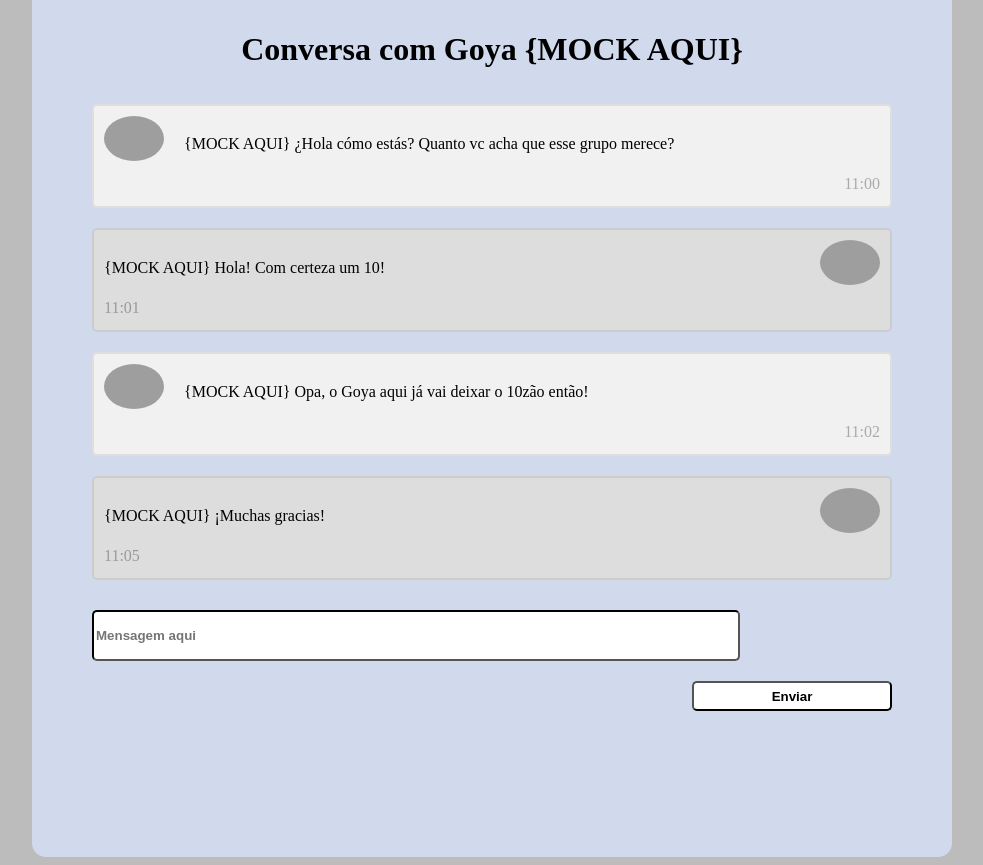
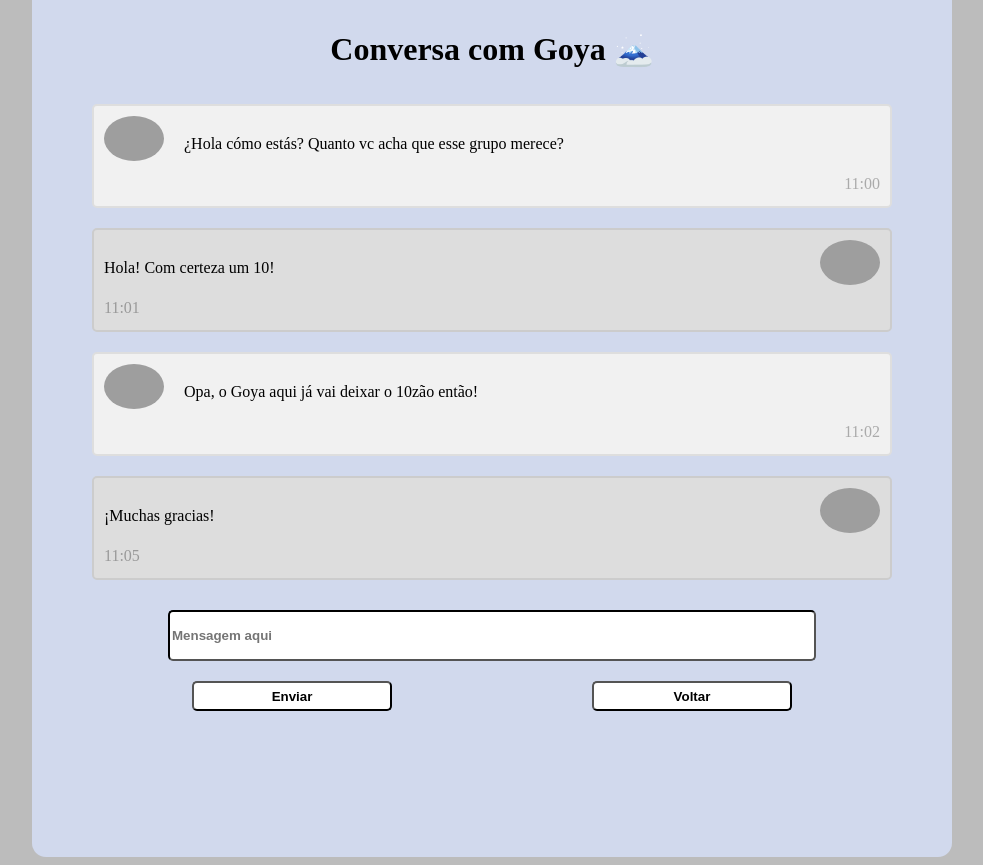
Before and after one commit to gtadashii/elchat, a website: page frontend/chat.html in a window 1280 px wide. Shown: the part 277-1142 px from the top of the page, without its empty margins (148-1131 px from the left). Drawn offline with nearby package versions, Linux system fonts and the light colour scheme; grey boxes are pictures that could not be loaded.

Commit message:
FEAT: Navigation buttons

```diff
--- a/frontend/chat.html
+++ b/frontend/chat.html
@@ -14,14 +14,14 @@
 <body>
   <div class="chat_page">
     <center>
-      <h1>Conversa com Goya {MOCK AQUI}</h1>
+      <h1>Conversa com Goya 🗻</h1>
     </center>
 
     <div class="containerMsg">
       <img
         src="https://external-content.duckduckgo.com/iu/?u=https%3A%2F%2Ftse1.explicit.bing.net%2Fth%3Fid%3DOIP.ugIUvQw-7rGTeHagl7BbzgHaE8%26pid%3DApi&f=1"
         alt="Avatar" />
-      <p>{MOCK AQUI} ¿Hola cómo estás? Quanto vc acha que esse grupo merece?</p>
+      <p>¿Hola cómo estás? Quanto vc acha que esse grupo merece?</p>
       <span class="time-right">11:00</span>
     </div>
 
@@ -29,7 +29,7 @@
       <img
         src="http://3.bp.blogspot.com/-1msFm5aCTGI/U_s51CFiQKI/AAAAAAAACw8/H7lZZ_iNaTk/s1600/IMAGENS-DA-COPA-MEXICANO.jpg"
         alt="Avatar" class="right" />
-      <p>{MOCK AQUI} Hola! Com certeza um 10!</p>
+      <p>Hola! Com certeza um 10!</p>
       <span class="time-left">11:01</span>
     </div>
 
@@ -37,7 +37,7 @@
       <img
         src="https://external-content.duckduckgo.com/iu/?u=https%3A%2F%2Ftse1.explicit.bing.net%2Fth%3Fid%3DOIP.ugIUvQw-7rGTeHagl7BbzgHaE8%26pid%3DApi&f=1"
         alt="Avatar" />
-      <p>{MOCK AQUI} Opa, o Goya aqui já vai deixar o 10zão então!</p>
+      <p>Opa, o Goya aqui já vai deixar o 10zão então!</p>
       <span class="time-right">11:02</span>
     </div>
 
@@ -45,16 +45,19 @@
       <img
         src="http://3.bp.blogspot.com/-1msFm5aCTGI/U_s51CFiQKI/AAAAAAAACw8/H7lZZ_iNaTk/s1600/IMAGENS-DA-COPA-MEXICANO.jpg"
         alt="Avatar" class="right" />
-      <p>{MOCK AQUI} ¡Muchas gracias!</p>
+      <p>¡Muchas gracias!</p>
       <span class="time-left">11:05</span>
     </div>
 
     <form action="/enviar-msg" method="post">
-      <div class="container_chat">
-        <input id="chat" placeholder="Mensagem aqui" />
-      </div>
+      <center>
+        <div class="container_chat">
+          <input id="chat" placeholder="Mensagem aqui" />
+        </div>
+      </center>
       <div class="container_botao">
         <input id="botaoEnviar" type="button" value="Enviar" onclick="sendMessage()">
+        <a href="index.html"><input id="botaoEnviar" type="button" value="Voltar"></a>
       </div>
     </form>
   </div>
--- a/frontend/style.css
+++ b/frontend/style.css
@@ -108,7 +108,7 @@ body {
 
 .container_botao{
     display: flex;
-    justify-content: flex-end;
+    justify-content: space-around;
 }
 
 .containerMsg {
```
Also changed, not shown: frontend/login.html (+4 -1 lines), frontend/signup.html (+4 -1 lines).
